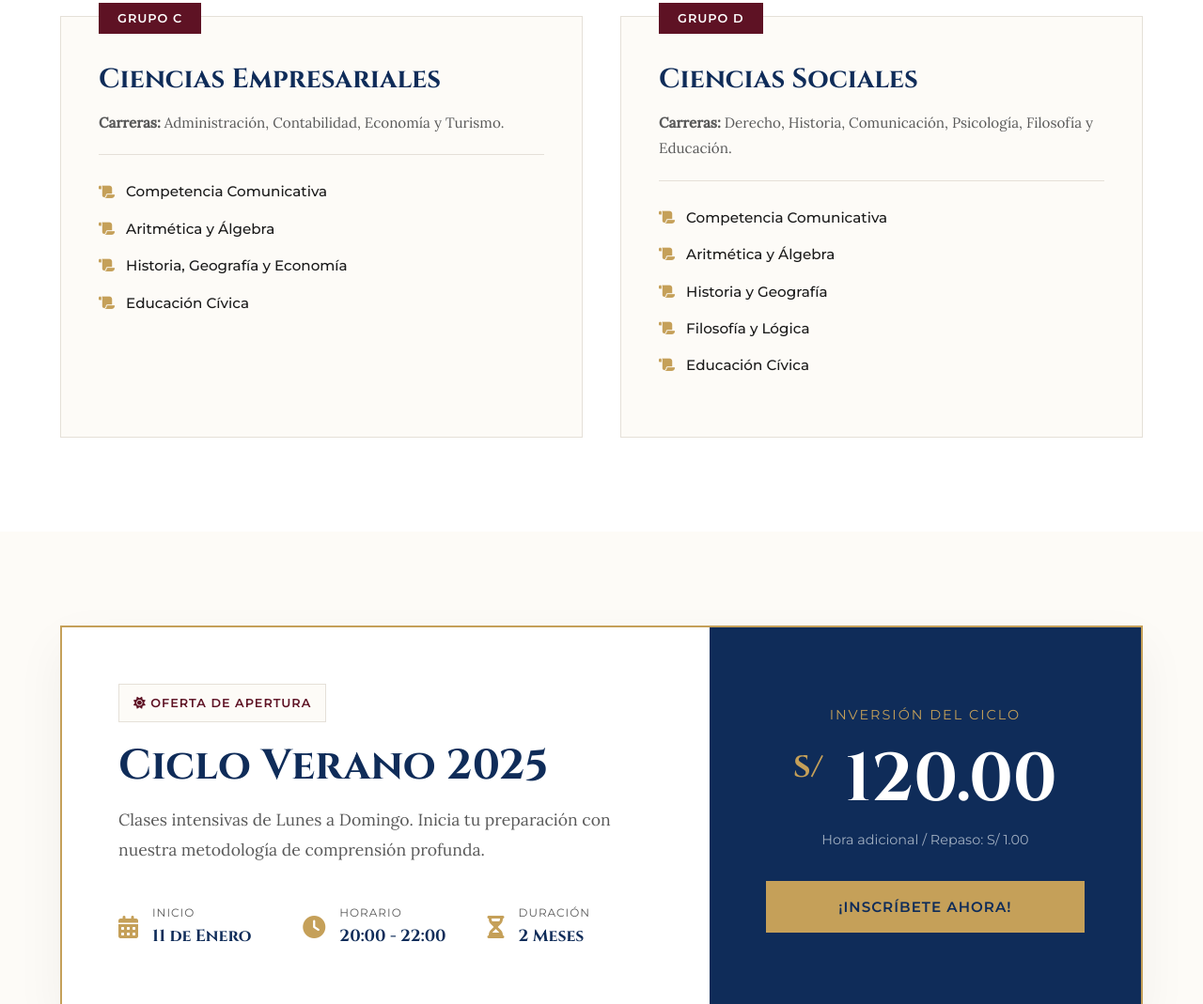
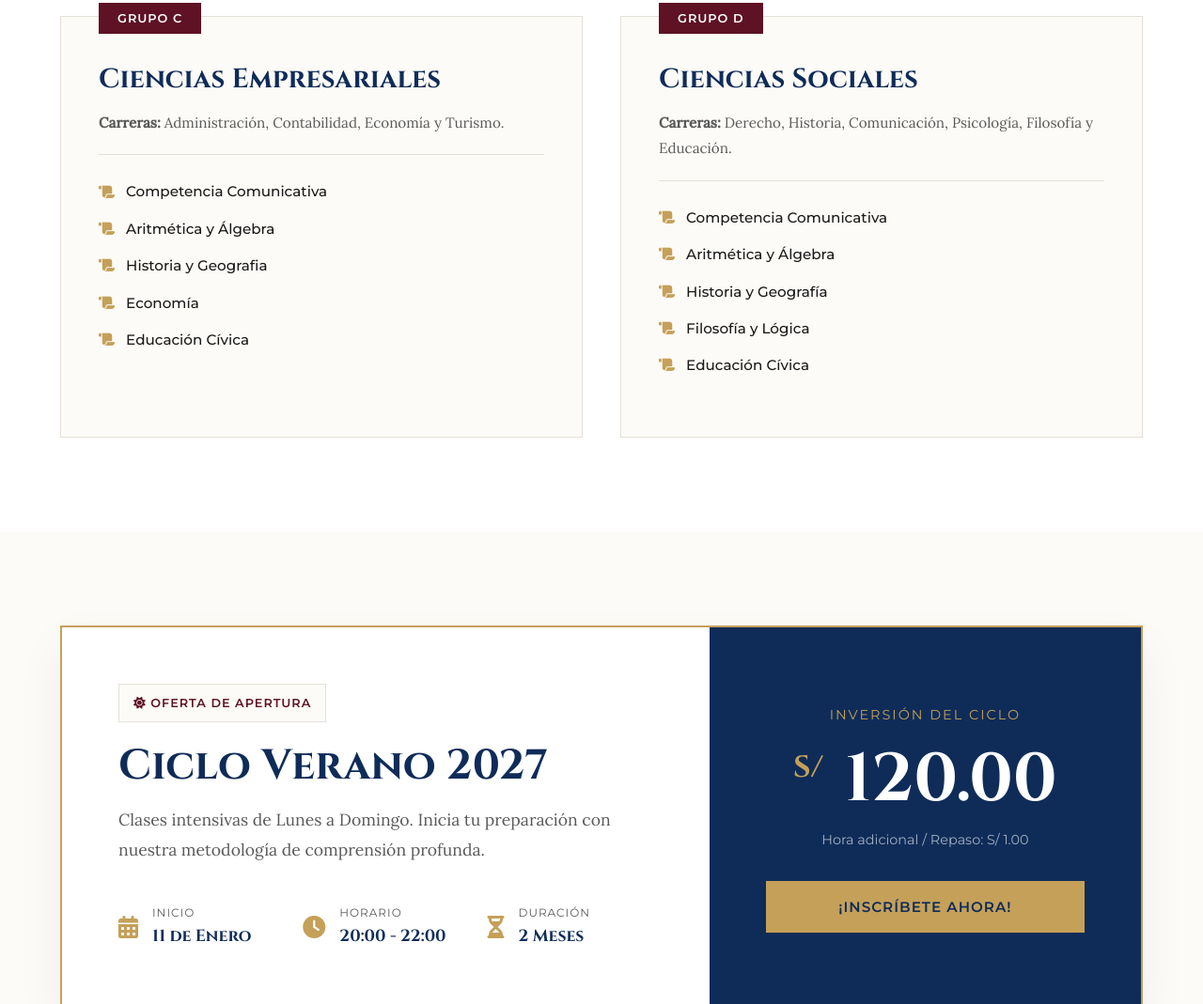
Before and after one commit to losperipateticos26-oss/LosPeripateticosWeb, a plain HTML site: page index.html in a window 1280 px wide. Shown: the part 2596-3665 px from the top of the page at 94% size. Drawn offline with nearby package versions, Linux system fonts and the light colour scheme.

Commit message:
Update index.html

```diff
--- a/index.html
+++ b/index.html
@@ -129,7 +129,8 @@
                     <ul class="course-list">
                         <li><i class="fas fa-scroll"></i> Competencia Comunicativa</li>
                         <li><i class="fas fa-scroll"></i> Aritmética y Álgebra</li>
-                        <li><i class="fas fa-scroll"></i> Historia, Geografía y Economía</li>
+                        <li><i class="fas fa-scroll"></i> Historia y Geografia</li>
+                        <li><i class="fas fa-scroll"></i> Economía</li>
                         <li><i class="fas fa-scroll"></i> Educación Cívica</li>
                     </ul>
                 </div>
@@ -155,7 +156,7 @@
             <div class="summer-banner">
                 <div class="summer-text">
                     <span class="badge-summer"><i class="fas fa-sun"></i> Oferta de Apertura</span>
-                    <h2>Ciclo Verano 2025</h2>
+                    <h2>Ciclo Verano 2027</h2>
                     <p>Clases intensivas de Lunes a Domingo. Inicia tu preparación con nuestra metodología de comprensión profunda.</p>
                     <div class="details-grid">
                         <div class="detail"><i class="fas fa-calendar-alt"></i> <div><span>Inicio</span><strong>11 de Enero</strong></div></div>
```
